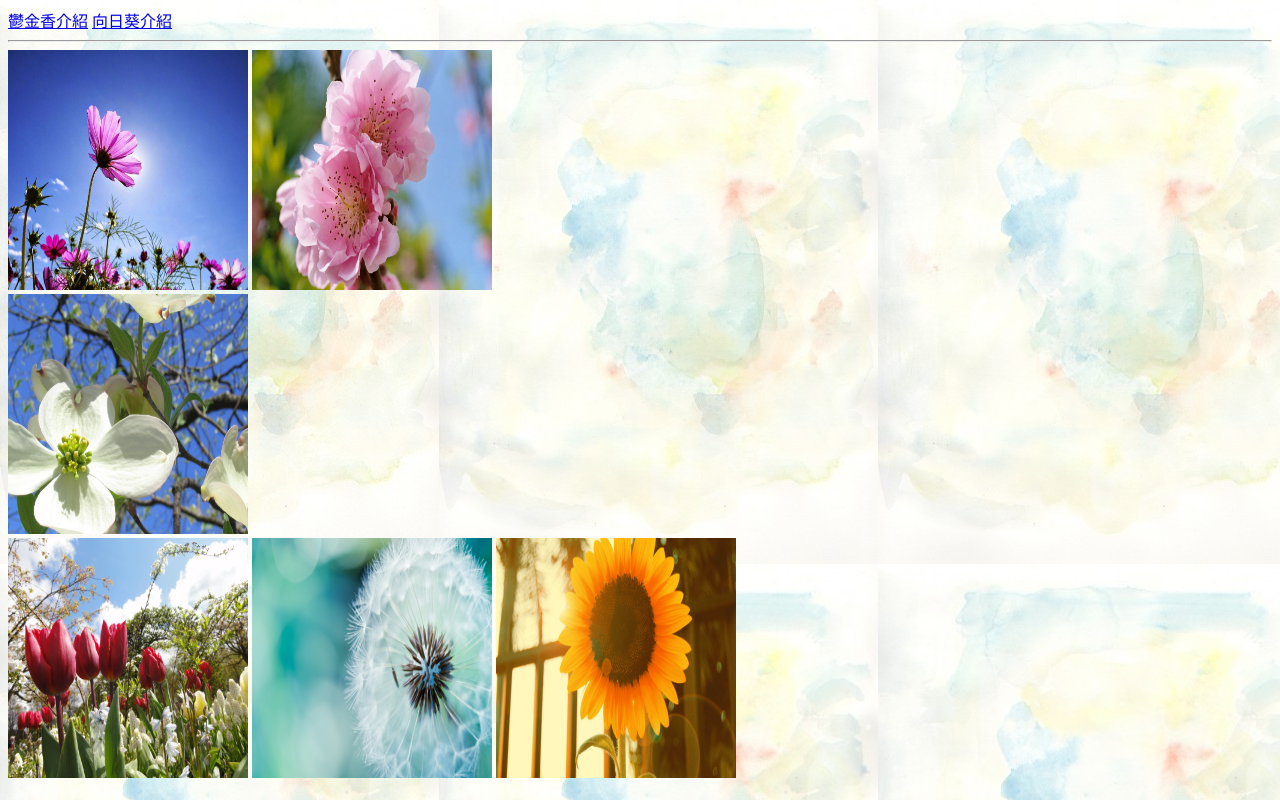
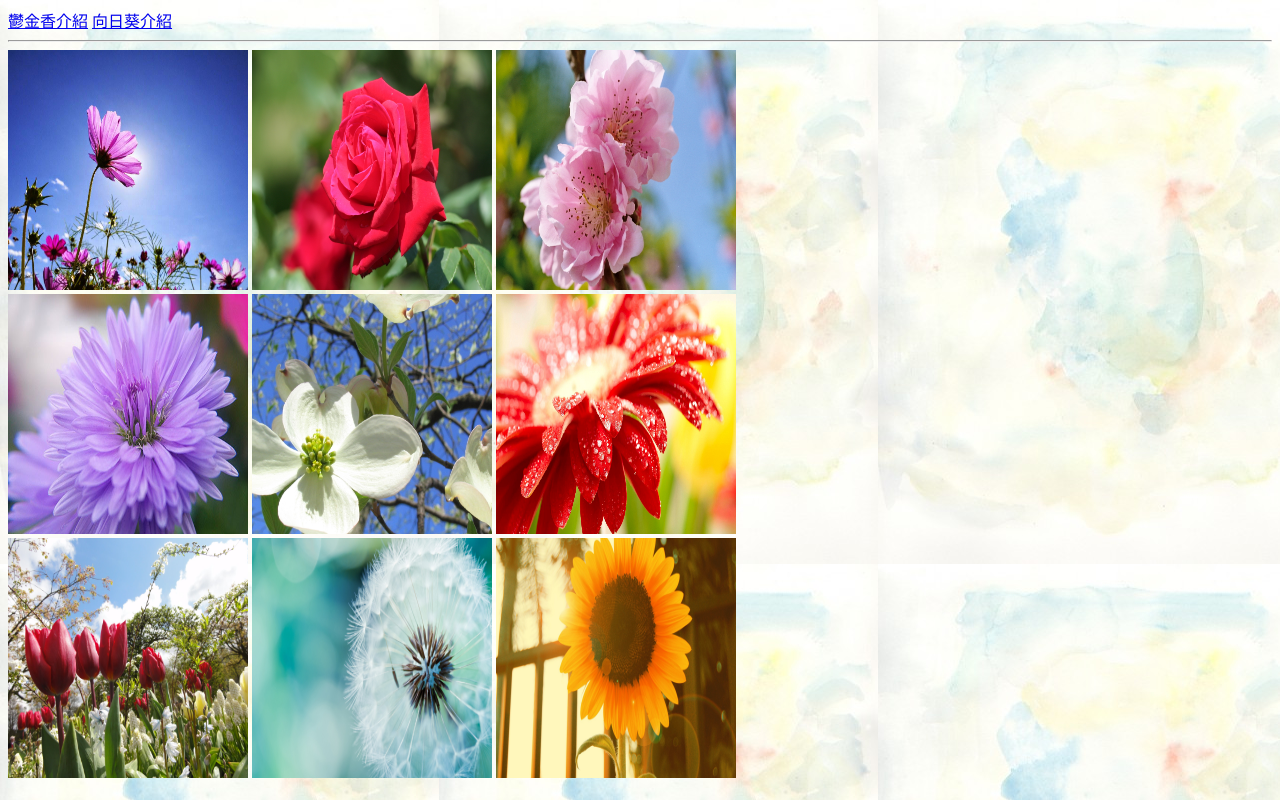
Before and after one commit to ohcorn/1119, a plain HTML site: page index.html in a window 1280 px wide. Drawn offline with Linux system fonts and the light colour scheme.

Commit message:
Update index.html

```diff
--- a/index.html
+++ b/index.html
@@ -9,11 +9,11 @@
         <a href="鬱金香.html ">鬱金香介紹</a> <a href="向日葵.html">向日葵介紹</a>
         <hr>
         <img src="花.jpg" width="240" height="240">
-
+        <img src="花2.jpg" width="240" height="240">
         <img src="花3.jpg" width="240" height="240"><br>
-
+        <img src="花4.jpg" width="240" height="240">
         <img src="花5.jpg" width="240" height="240">
-      <br>
+        <img src="花6.jpg" width="240" height="240"><br>
         <img src="花7.jpg" width="240" height="240">
         <img src="花8.jpg" width="240" height="240">
         <img src="花9.jpg" width="240" height="240">
```
